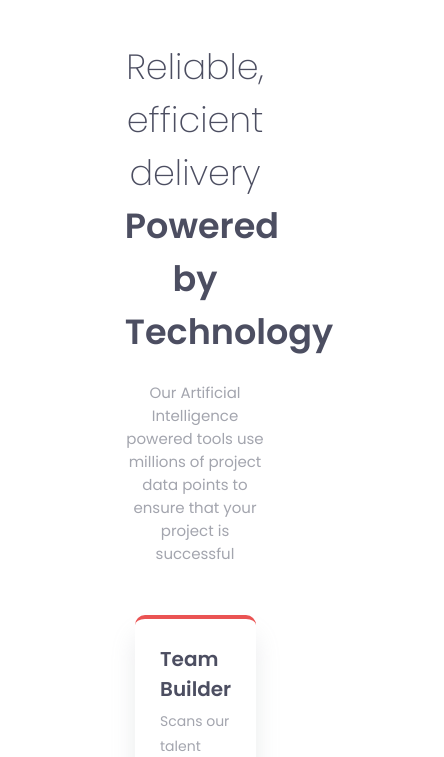
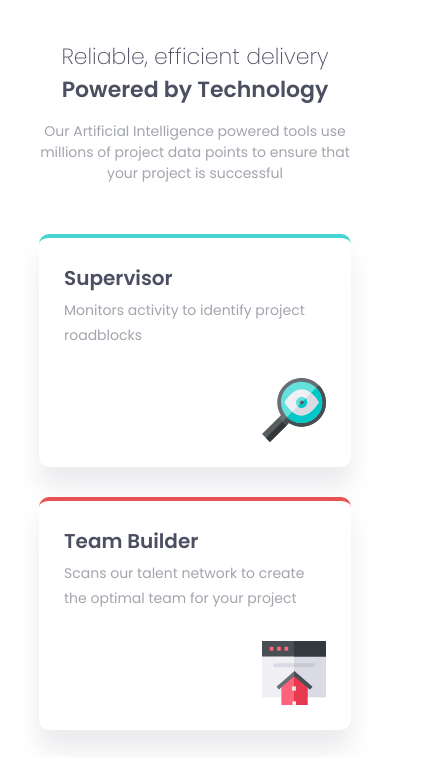
Before and after one commit to Mashha/four-card-feature, a plain HTML site: page index.html in a window 390 px wide. Shown: the top 757 px of the page, 444 px wide, since content can reach past the window. Drawn offline with Linux system fonts and the light colour scheme.

Commit message:
fixed responsive site

```diff
--- a/style.css
+++ b/style.css
@@ -128,7 +128,25 @@ p {
   font-size: 12px;
 }
 
-@media (max-width: 375px) {
+@media (max-width: 1188px) {
+  .top {
+    width: 100%;
+  }
+}
+
+@media (max-width: 950px) {
+  .top {
+    width: 100%;
+  }
+
+  .center-cards {
+    width: 60%;
+    margin: auto;
+    grid-template-columns: 1fr;
+  }
+}
+
+@media (max-width: 540px) {
   .top {
     width: 100%;
   }
@@ -141,6 +159,7 @@ p {
     font-size: 14px;
   }
   .center-cards {
+    width: 100%;
     grid-template-columns: 1fr;
   }
 }
```
